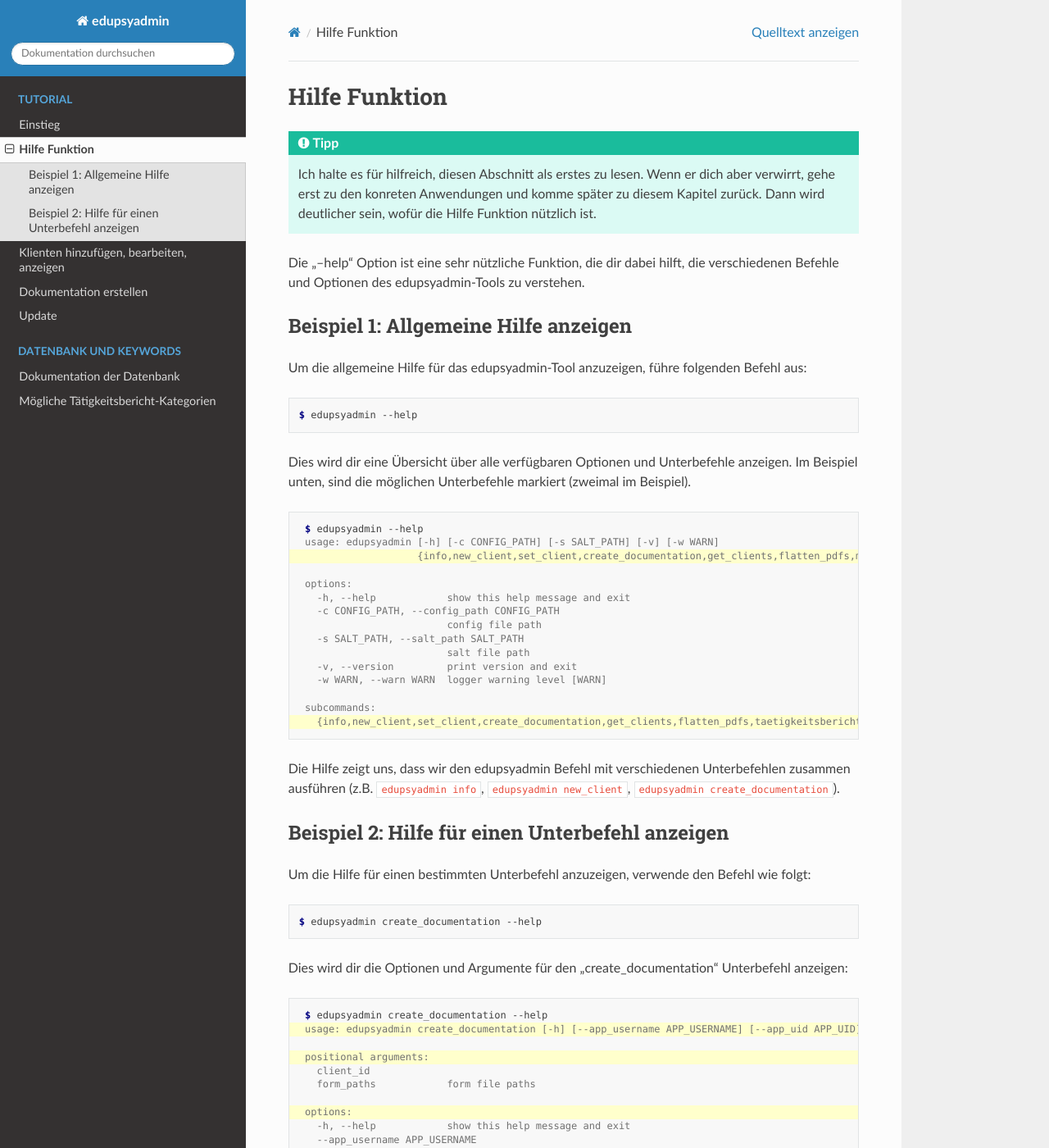
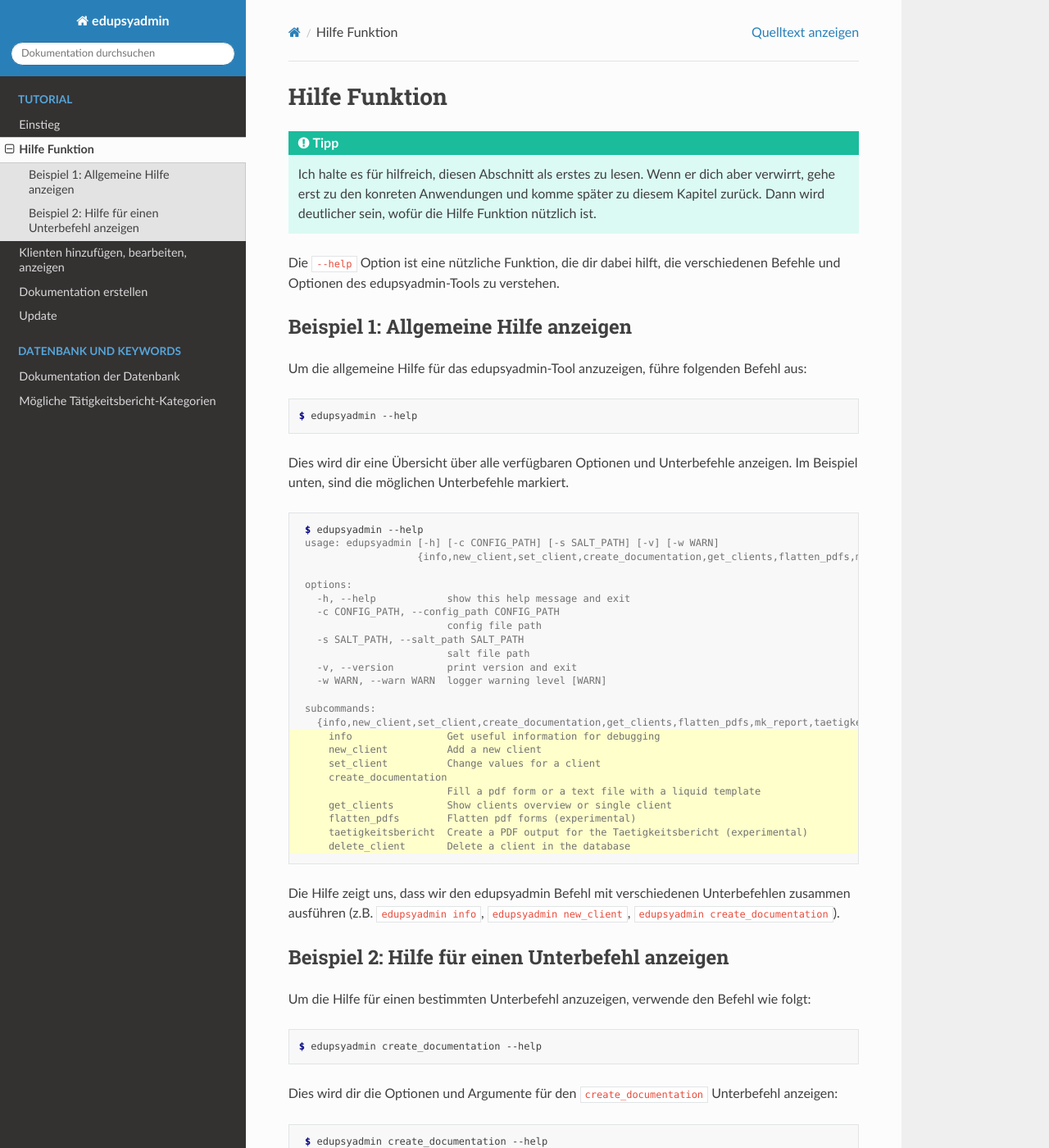
Before and after one commit to LKirst/edupsyadmin, a Sphinx documentation site: the page built from docs/tutorial/helpfunction.rst, in a window 1280 px wide and 1400 px high. Shown: the whole window at 82% size. Built offline with Sphinx 7.4.7 and the Read the Docs theme 3.1.0, drawn with Linux system fonts in a browser that asks for light colours; some of the changed text lies outside the part shown.

Commit message:
docs: improve the output of --help

```diff
--- a/docs/tutorial/helpfunction.rst
+++ b/docs/tutorial/helpfunction.rst
@@ -8,7 +8,7 @@ Hilfe Funktion
     diesem Kapitel zurück. Dann wird deutlicher sein, wofür die Hilfe Funktion
     nützlich ist.
 
-Die "--help" Option ist eine sehr nützliche Funktion, die dir dabei hilft, die
+Die ``--help`` Option ist eine nützliche Funktion, die dir dabei hilft, die
 verschiedenen Befehle und Optionen des edupsyadmin-Tools zu verstehen.
 
 Beispiel 1: Allgemeine Hilfe anzeigen
@@ -22,11 +22,10 @@ Befehl aus:
     $ edupsyadmin --help
 
 Dies wird dir eine Übersicht über alle verfügbaren Optionen und Unterbefehle
-anzeigen. Im Beispiel unten, sind die möglichen Unterbefehle markiert (zweimal
-im Beispiel).
+anzeigen. Im Beispiel unten, sind die möglichen Unterbefehle markiert.
 
 .. code-block:: console
-   :emphasize-lines: 3,15
+   :emphasize-lines: 16-24
 
     $ edupsyadmin --help
     usage: edupsyadmin [-h] [-c CONFIG_PATH] [-s SALT_PATH] [-v] [-w WARN]
@@ -42,7 +41,16 @@ im Beispiel).
       -w WARN, --warn WARN  logger warning level [WARN]
 
     subcommands:
-      {info,new_client,set_client,create_documentation,get_clients,flatten_pdfs,taetigkeitsbericht,delete_client}
+      {info,new_client,set_client,create_documentation,get_clients,flatten_pdfs,mk_report,taetigkeitsbericht,delete_client}
+        info                Get useful information for debugging
+        new_client          Add a new client
+        set_client          Change values for a client
+        create_documentation
+                            Fill a pdf form or a text file with a liquid template
+        get_clients         Show clients overview or single client
+        flatten_pdfs        Flatten pdf forms (experimental)
+        taetigkeitsbericht  Create a PDF output for the Taetigkeitsbericht (experimental)
+        delete_client       Delete a client in the database
 
 Die Hilfe zeigt uns, dass wir den edupsyadmin Befehl mit verschiedenen
 Unterbefehlen zusammen ausführen (z.B. ``edupsyadmin info``, ``edupsyadmin
@@ -58,14 +66,17 @@ wie folgt:
 
     $ edupsyadmin create_documentation --help
 
-Dies wird dir die Optionen und Argumente für den "create_documentation"
+Dies wird dir die Optionen und Argumente für den ``create_documentation``
 Unterbefehl anzeigen:
 
 .. code-block:: console
-   :emphasize-lines: 2,4,8
+   :emphasize-lines: 2,3,7,11
 
     $ edupsyadmin create_documentation --help
-    usage: edupsyadmin create_documentation [-h] [--app_username APP_USERNAME] [--app_uid APP_UID] [--database_url DATABASE_URL] [--form_set FORM_SET] client_id [form_paths ...]
+    usage: edupsyadmin create_documentation [-h] [--app_username APP_USERNAME] [--app_uid APP_UID] [--database_url DATABASE_URL] [--form_set FORM_SET]
+                                            client_id [form_paths ...]
+
+    Fill a pdf form or a text file with a liquid template
 
     positional arguments:
       client_id
```
Also changed, not shown: 1 other file.
